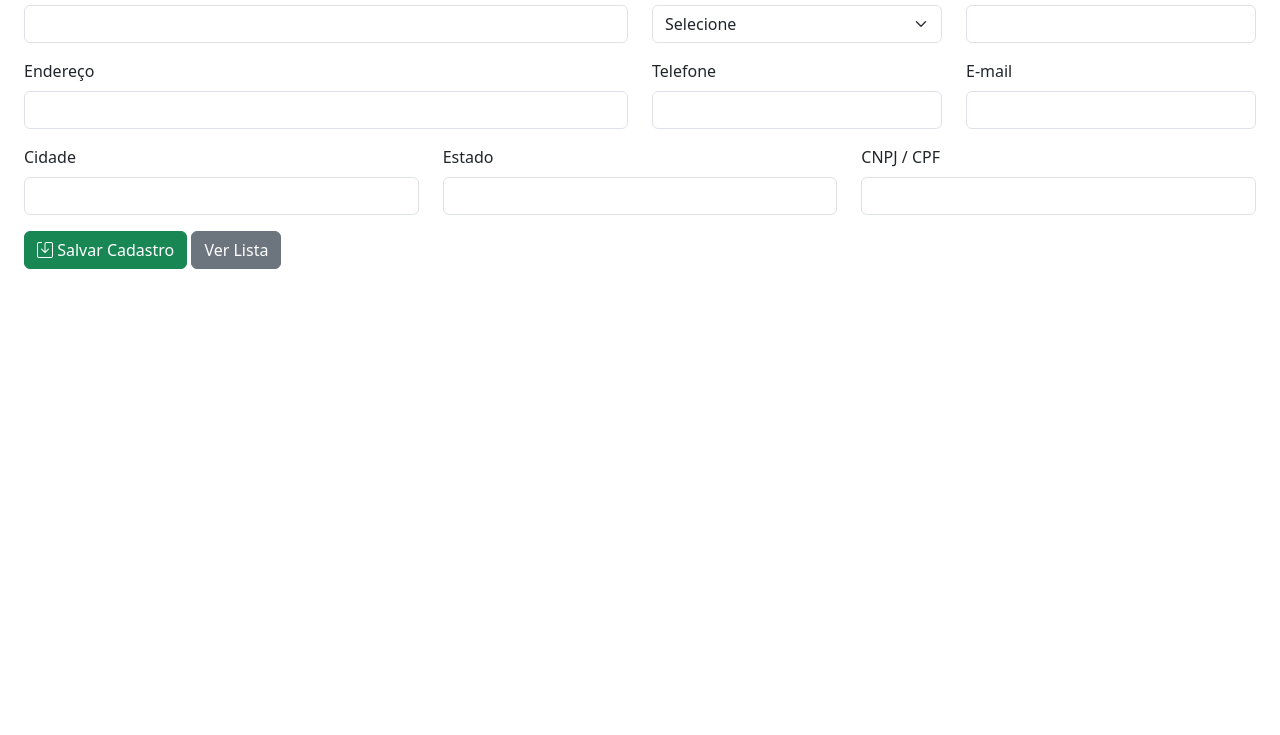
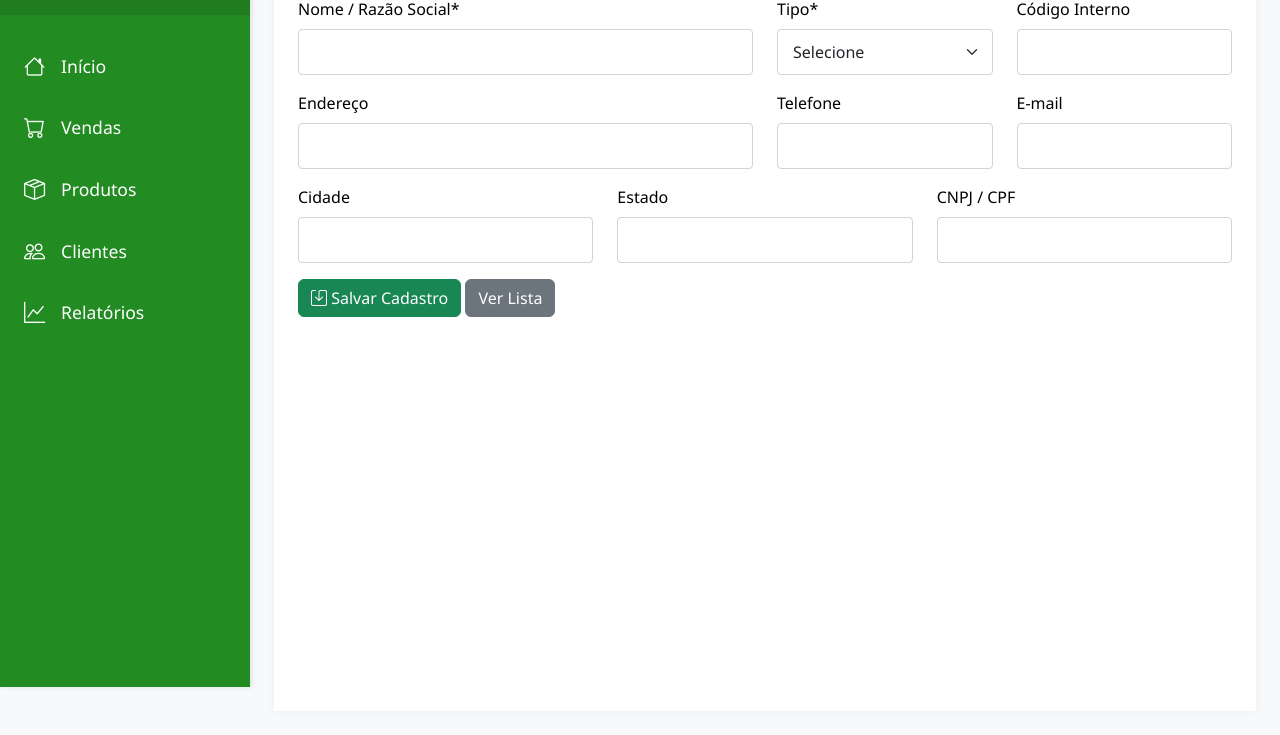
Before and after one commit to guilhermehenrsilva/Web-Paineiras, a plain HTML site: page cadastro-clientes.html in a window 1280 px wide. Shown: the part 113-848 px from the top of the page. Before the commit the page ends 800 px from the top, so only its background shows below. Drawn offline with nearby package versions, Linux system fonts and the light colour scheme.

```diff
--- a/cadastro-clientes.html
+++ b/cadastro-clientes.html
@@ -6,8 +6,12 @@
   <title>Cadastro de Cliente/Fornecedor</title>
   <link href="https://cdn.jsdelivr.net/npm/bootstrap@5.3.0/dist/css/bootstrap.min.css" rel="stylesheet"/>
   <link rel="stylesheet" href="https://cdn.jsdelivr.net/npm/bootstrap-icons@1.10.0/font/bootstrap-icons.css"/>
+  <link rel="stylesheet" href="styles.css">
+  <script src="/load-menu.js" defer></script>
 </head>
 <body class="p-4">
+
+
   <h2><i class="bi bi-person-plus"></i> Cadastro de Cliente / Fornecedor</h2>
 
   <form id="form-contato" class="mt-4">
```
